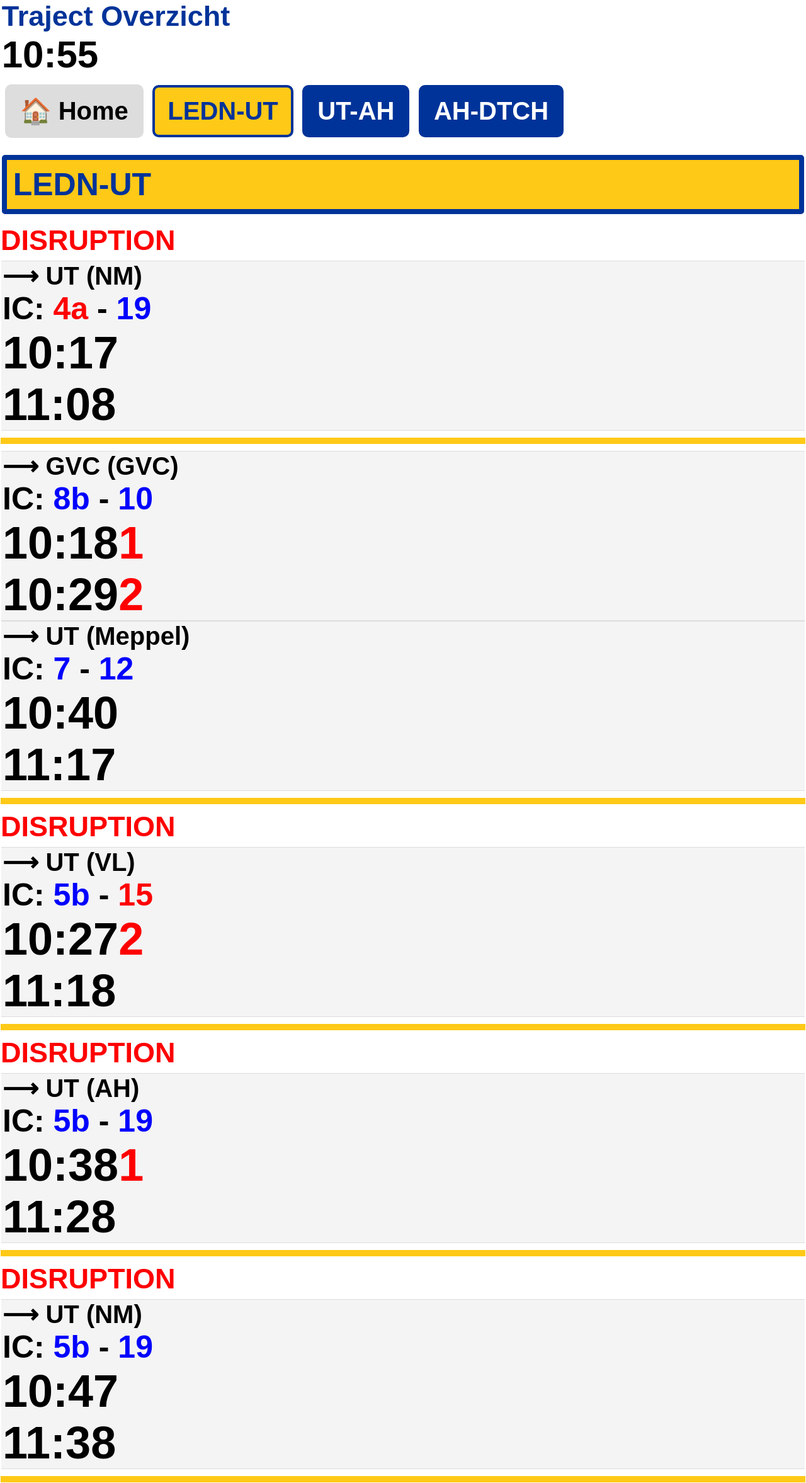
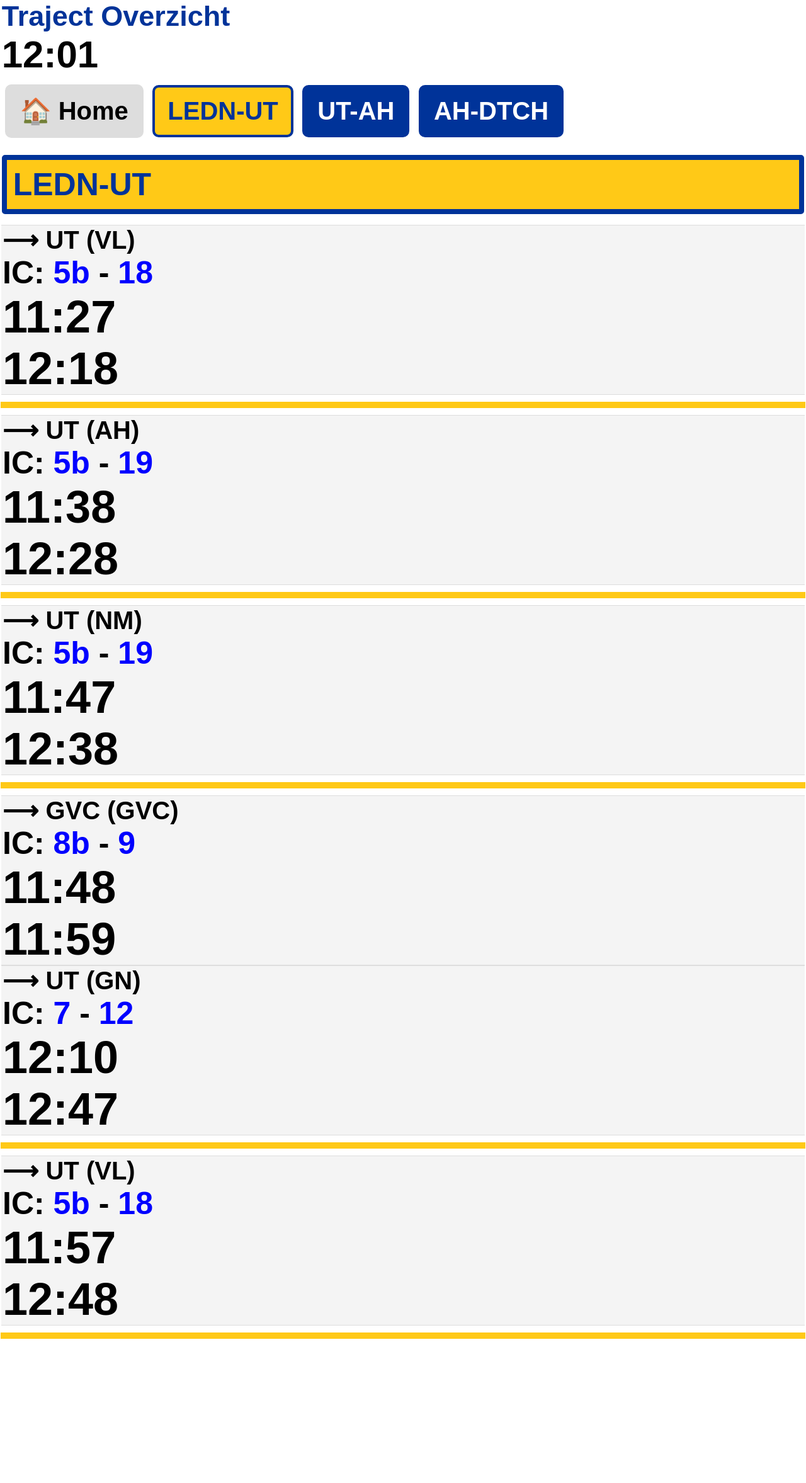
Before and after one commit to elysium316/ns, a plain HTML site: page ledn_ut.html in a window 1280 px wide. Shown: the whole page at 63% size. After the commit the page ends 2127 px from the top, so only its background shows below. Drawn offline with Linux system fonts and the light colour scheme.

Commit message:
Automatische update treintijden

```diff
--- a/ledn_ut.html
+++ b/ledn_ut.html
@@ -18,21 +18,49 @@
 </head>
 <body>
     <h1>Traject Overzicht</h1>
-    <div class="tijd">10:55</div>
+    <div class="tijd">12:01</div>
     <div style='padding: 2pt; margin-bottom: 20px;'><a href='index.html' class='menu-link' style='background: #ddd; color: black; border-color: #ddd;'>🏠 Home</a> <a href='ledn_ut.html' class='menu-link' style='background: #ffc917; color: #003399;'>LEDN-UT</a> <a href='ut_ah.html' class='menu-link'>UT-AH</a> <a href='ah_dtch.html' class='menu-link'>AH-DTCH</a> </div>
 
     <div class="etappe-header">LEDN-UT</div>
     <ul>
 
         <li style="padding: 10px 0; border-bottom: 10px solid #ffc917;">
-            <div style='color: red; font-size: 45px; font-weight: bold; margin-bottom: 5px;'>DISRUPTION</div>
+
+            <ul>
+
+                <li style="background: #f4f4f4; padding: 0 2px; margin:0; border-top: 1px solid #ddd; border-bottom: 1px solid #ddd; border-left: none; border-right: none;">
+                    <span class="station">&#10230; UT (VL)</span><br>
+                    <span class="spoor" style="color:black;">IC: </span><span class="spoor"><span class='spoor'>5b</span></span><span class="spoor" style="color:black;"> - </span><span class="spoor"><span class='spoor'>18</span></span><br>
+                    <span class="vertrek">11:27</span><br>
+                    <span class="vertrek">12:18</span>
+                </li>
+
+            </ul>
+        </li>
+
+        <li style="padding: 10px 0; border-bottom: 10px solid #ffc917;">
+
+            <ul>
+
+                <li style="background: #f4f4f4; padding: 0 2px; margin:0; border-top: 1px solid #ddd; border-bottom: 1px solid #ddd; border-left: none; border-right: none;">
+                    <span class="station">&#10230; UT (AH)</span><br>
+                    <span class="spoor" style="color:black;">IC: </span><span class="spoor"><span class='spoor'>5b</span></span><span class="spoor" style="color:black;"> - </span><span class="spoor"><span class='spoor'>19</span></span><br>
+                    <span class="vertrek">11:38</span><br>
+                    <span class="vertrek">12:28</span>
+                </li>
+
+            </ul>
+        </li>
+
+        <li style="padding: 10px 0; border-bottom: 10px solid #ffc917;">
+
             <ul>
 
                 <li style="background: #f4f4f4; padding: 0 2px; margin:0; border-top: 1px solid #ddd; border-bottom: 1px solid #ddd; border-left: none; border-right: none;">
                     <span class="station">&#10230; UT (NM)</span><br>
-                    <span class="spoor" style="color:black;">IC: </span><span class="spoor"><span style='color: red; font-weight: bold;'>4a</span></span><span class="spoor" style="color:black;"> - </span><span class="spoor"><span class='spoor'>19</span></span><br>
-                    <span class="vertrek">10:17</span><br>
-                    <span class="vertrek">11:08</span>
+                    <span class="spoor" style="color:black;">IC: </span><span class="spoor"><span class='spoor'>5b</span></span><span class="spoor" style="color:black;"> - </span><span class="spoor"><span class='spoor'>19</span></span><br>
+                    <span class="vertrek">11:47</span><br>
+                    <span class="vertrek">12:38</span>
                 </li>
 
             </ul>
@@ -44,58 +72,30 @@
 
                 <li style="background: #f4f4f4; padding: 0 2px; margin:0; border-top: 1px solid #ddd; border-bottom: 1px solid #ddd; border-left: none; border-right: none;">
                     <span class="station">&#10230; GVC (GVC)</span><br>
-                    <span class="spoor" style="color:black;">IC: </span><span class="spoor"><span class='spoor'>8b</span></span><span class="spoor" style="color:black;"> - </span><span class="spoor"><span class='spoor'>10</span></span><br>
-                    <span class="vertrek">10:18<span style='color: red; font-weight: bold;'>1</span></span><br>
-                    <span class="vertrek">10:29<span style='color: red; font-weight: bold;'>2</span></span>
+                    <span class="spoor" style="color:black;">IC: </span><span class="spoor"><span class='spoor'>8b</span></span><span class="spoor" style="color:black;"> - </span><span class="spoor"><span class='spoor'>9</span></span><br>
+                    <span class="vertrek">11:48</span><br>
+                    <span class="vertrek">11:59</span>
                 </li>
 
                 <li style="background: #f4f4f4; padding: 0 2px; margin:0; border-top: 1px solid #ddd; border-bottom: 1px solid #ddd; border-left: none; border-right: none;">
-                    <span class="station">&#10230; UT (Meppel)</span><br>
+                    <span class="station">&#10230; UT (GN)</span><br>
                     <span class="spoor" style="color:black;">IC: </span><span class="spoor"><span class='spoor'>7</span></span><span class="spoor" style="color:black;"> - </span><span class="spoor"><span class='spoor'>12</span></span><br>
-                    <span class="vertrek">10:40</span><br>
-                    <span class="vertrek">11:17</span>
+                    <span class="vertrek">12:10</span><br>
+                    <span class="vertrek">12:47</span>
                 </li>
 
             </ul>
         </li>
 
         <li style="padding: 10px 0; border-bottom: 10px solid #ffc917;">
-            <div style='color: red; font-size: 45px; font-weight: bold; margin-bottom: 5px;'>DISRUPTION</div>
+
             <ul>
 
                 <li style="background: #f4f4f4; padding: 0 2px; margin:0; border-top: 1px solid #ddd; border-bottom: 1px solid #ddd; border-left: none; border-right: none;">
                     <span class="station">&#10230; UT (VL)</span><br>
-                    <span class="spoor" style="color:black;">IC: </span><span class="spoor"><span class='spoor'>5b</span></span><span class="spoor" style="color:black;"> - </span><span class="spoor"><span style='color: red; font-weight: bold;'>15</span></span><br>
-                    <span class="vertrek">10:27<span style='color: red; font-weight: bold;'>2</span></span><br>
-                    <span class="vertrek">11:18</span>
-                </li>
-
-            </ul>
-        </li>
-
-        <li style="padding: 10px 0; border-bottom: 10px solid #ffc917;">
-            <div style='color: red; font-size: 45px; font-weight: bold; margin-bottom: 5px;'>DISRUPTION</div>
-            <ul>
-
-                <li style="background: #f4f4f4; padding: 0 2px; margin:0; border-top: 1px solid #ddd; border-bottom: 1px solid #ddd; border-left: none; border-right: none;">
-                    <span class="station">&#10230; UT (AH)</span><br>
-                    <span class="spoor" style="color:black;">IC: </span><span class="spoor"><span class='spoor'>5b</span></span><span class="spoor" style="color:black;"> - </span><span class="spoor"><span class='spoor'>19</span></span><br>
-                    <span class="vertrek">10:38<span style='color: red; font-weight: bold;'>1</span></span><br>
-                    <span class="vertrek">11:28</span>
-                </li>
-
-            </ul>
-        </li>
-
-        <li style="padding: 10px 0; border-bottom: 10px solid #ffc917;">
-            <div style='color: red; font-size: 45px; font-weight: bold; margin-bottom: 5px;'>DISRUPTION</div>
-            <ul>
-
-                <li style="background: #f4f4f4; padding: 0 2px; margin:0; border-top: 1px solid #ddd; border-bottom: 1px solid #ddd; border-left: none; border-right: none;">
-                    <span class="station">&#10230; UT (NM)</span><br>
-                    <span class="spoor" style="color:black;">IC: </span><span class="spoor"><span class='spoor'>5b</span></span><span class="spoor" style="color:black;"> - </span><span class="spoor"><span class='spoor'>19</span></span><br>
-                    <span class="vertrek">10:47</span><br>
-                    <span class="vertrek">11:38</span>
+                    <span class="spoor" style="color:black;">IC: </span><span class="spoor"><span class='spoor'>5b</span></span><span class="spoor" style="color:black;"> - </span><span class="spoor"><span class='spoor'>18</span></span><br>
+                    <span class="vertrek">11:57</span><br>
+                    <span class="vertrek">12:48</span>
                 </li>
 
             </ul>
```
Also changed, not shown: ah_dtch.html (+24 -24 lines), ut_ah.html (+26 -26 lines).
